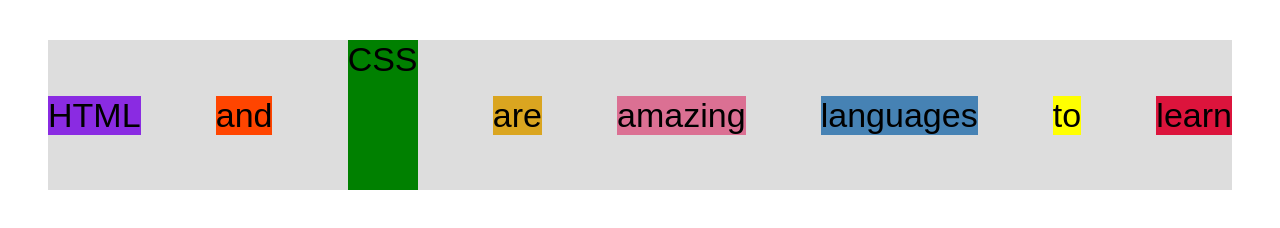
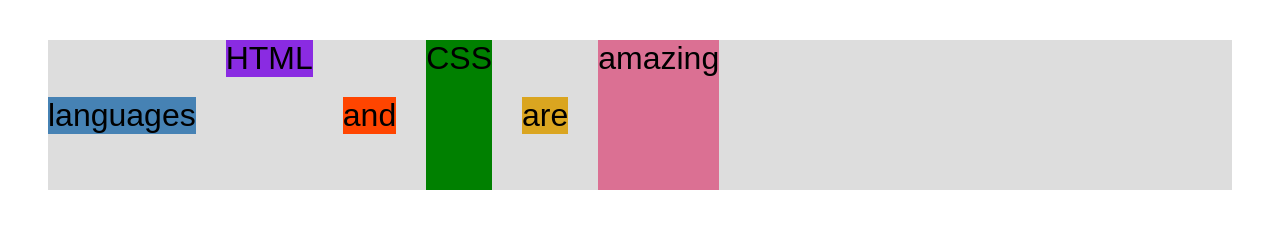
Before and after one commit to elyashar/HTML_fundamentals, a plain HTML site: page flexbox.html in a window 1280 px wide. Drawn offline with Linux system fonts and the light colour scheme.

Commit message:
add spaicing and aligning

```diff
--- a/flexbox.html
+++ b/flexbox.html
@@ -36,13 +36,32 @@
         /* STARTER */
         font-family: sans-serif;
         background-color: #ddd;
-        font-size: 34px;
+        font-size: 32px;
         margin: 40px;
 
         /* FLEXBOX */
         display: flex;
         align-items: center;
-        justify-content: space-between;
+        justify-content: flex-start;
+        gap: 30px;
+      }
+
+      /* .el {
+        margin-right: 30px;
+      } */
+
+      .el--1 {
+        align-self: flex-start;
+        /* order: 2; */
+      }
+
+      .el--5 {
+        align-self: stretch;
+        order: 1;
+      }
+
+      .el--6 {
+        order: -1;
       }
     </style>
   </head>
@@ -54,8 +73,8 @@
       <div class="el el--4">are</div>
       <div class="el el--5">amazing</div>
       <div class="el el--6">languages</div>
-      <div class="el el--7">to</div>
-      <div class="el el--8">learn</div>
+      <!-- <div class="el el--7">to</div>
+      <div class="el el--8">learn</div> -->
     </div>
   </body>
 </html>
```
